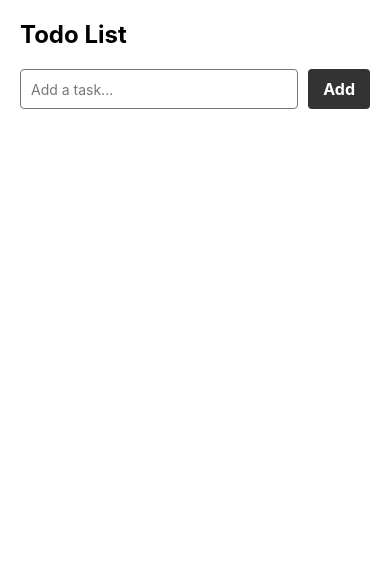
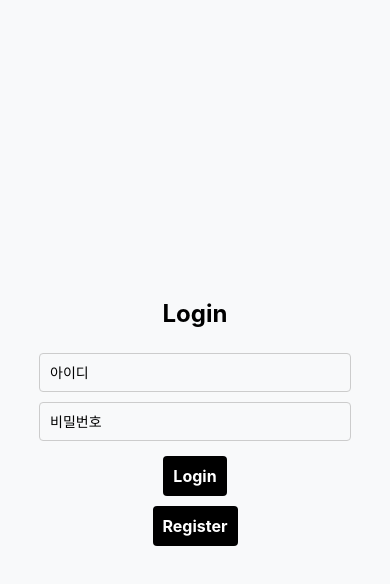
Before and after one commit to jbkim1218/todolist, a React Native app in the folder todolist/: screen / in a window 390 px wide. Shown: the top 584 px of the page. Built offline with nearby package versions, Linux system fonts and the light colour scheme.

Commit message:
Add files via upload

```diff
--- a/todolist/App.js
+++ b/todolist/App.js
@@ -1,122 +1,266 @@
 import React, { useState } from 'react';
-import { View, Text, TextInput, TouchableOpacity, StyleSheet } from 'react-native';
+import { View, Text, TextInput, TouchableOpacity, StyleSheet, FlatList, ScrollView } from 'react-native';
 
 export default function App() {
-  const [todoList, setTodoList] = useState([]);
-  const [inputText, setInputText] = useState('');
+  const [isLoggedIn, setIsLoggedIn] = useState(false);
+  const [isRegistering, setIsRegistering] = useState(false);
+  const [username, setUsername] = useState('');
+  const [password, setPassword] = useState('');
+  const [errorMessage, setErrorMessage] = useState('');
+  const [tasks, setTasks] = useState([]);
+  const [task, setTask] = useState('');
+  // 회원 정보 저장을 위한 state
+  const [users, setUsers] = useState([]);
 
-  const addTodoItem = () => {
-    if (inputText.trim() !== '') {
-      setTodoList([...todoList, { text: inputText, completed: false }]);
-      setInputText('');
+  const login = () => {
+    if (username !== '' && password !== '' && users.find((user) => user.username === username && user.password === password)) {
+      setIsLoggedIn(true);
+      setErrorMessage('');
+    } else {
+      setErrorMessage('아이디 또는 비밀번호를 잘못 입력했습니다.');
     }
   };
 
-  const toggleTodoItem = (index) => {
-    const updatedList = [...todoList];
-    updatedList[index].completed = !updatedList[index].completed;
-    setTodoList(updatedList);
+  // 회원가입 로직
+  const register = () => {
+    if (username === '' || password === '') {
+      setErrorMessage('아이디 또는 비밀번호를 설정하지 않았습니다!');
+    } else if (users.find((user) => user.username === username)) {
+      setErrorMessage('Username already exists!');
+    } else {
+      setUsers([...users, { username, password }]);
+      setIsRegistering(false);
+      setErrorMessage('');
+    }
   };
 
-  const deleteTodoItem = (index) => {
-    const updatedList = [...todoList];
-    updatedList.splice(index, 1);
-    setTodoList(updatedList);
+  const logout = () => {
+    setIsLoggedIn(false);
+    setUsername('');
+    setPassword('');
   };
 
-  return (
-    <View style={styles.container}>
-      <Text style={styles.title}>Todo List</Text>
-      <View style={styles.inputContainer}>
+  const addTask = () => {
+    if (task !== '') {
+      setTasks([...tasks, { id: tasks.length, task }]);
+      setTask('');
+    }
+  };
+
+  const deleteTask = (id) => {
+    setTasks(tasks.filter((task) => task.id !== id));
+  };
+
+  const goToRegister = () => {
+    setIsRegistering(true);
+  };
+
+  const cancelRegister = () => {
+    setIsRegistering(false);
+    setErrorMessage('');
+  };
+
+  if (isLoggedIn) {
+    return (
+      <View style={styles.container}>
+        <Text style={styles.title}>Tasks</Text>
+        <ScrollView
+          contentContainerStyle={styles.taskList}>
+          {tasks.map((task) => (
+            <View key={task.id} style={styles.taskItem}>
+              <Text style={styles.taskText}>{task.task}</Text>
+              <TouchableOpacity onPress={() => deleteTask(task.id)} style={styles.deleteButton}>
+                <Text style={styles.deleteButtonText}>Delete</Text>
+              </TouchableOpacity>
+            </View>
+          ))}
+        </ScrollView>
+
+        <TextInput
+          style={styles.taskInput}
+          value={task}
+          onChangeText={setTask}
+          placeholder="할일을 추가해 주세요!"
+        />
+        <TouchableOpacity onPress={addTask} style={styles.addButton}>
+          <Text style={styles.addButtonText}>Add Task</Text>
+        </TouchableOpacity>
+        <TouchableOpacity onPress={logout} style={styles.logoutButton}>
+          <Text style={styles.logoutButtonText}>Logout</Text>
+        </TouchableOpacity>
+      </View>
+    );
+  } else if (isRegistering) {
+    return (
+      <View style={styles.container}>
+        <Text style={styles.title}>Register</Text>
         <TextInput
           style={styles.input}
-          value={inputText}
-          onChangeText={(text) => setInputText(text)}
-          placeholder="Add a task..."
-          placeholderTextColor="#777"
+          value={username}
+          onChangeText={setUsername}
+          placeholder="아이디"
         />
-        <TouchableOpacity style={styles.addButton} onPress={addTodoItem}>
-          <Text style={styles.addButtonLabel}>Add</Text>
+        <TextInput
+          style={styles.input}
+          value={password}
+          onChangeText={setPassword}
+          placeholder="비밀번호"
+          secureTextEntry
+        />
+        <TouchableOpacity onPress={register} style={styles.registerButton}>
+          <Text style={styles.registerButtonText}>Register</Text>
         </TouchableOpacity>
+        <TouchableOpacity onPress={cancelRegister} style={styles.cancelButton}>
+          <Text style={styles.cancelButtonText}>Cancel</Text>
+        </TouchableOpacity>
+        {errorMessage !== '' && <Text style={styles.errorText}>{errorMessage}</Text>}
       </View>
-      <View>
-        {todoList.map((item, index) => (
-          <TouchableOpacity
-            key={index}
-            style={[styles.todoItem, item.completed && styles.completedTodoItem]}
-            onPress={() => toggleTodoItem(index)}
-          >
-            <Text style={styles.todoItemText}>{item.text}</Text>
-            {item.completed && <Text style={styles.completedText}>Completed</Text>}
-            <TouchableOpacity style={styles.deleteButton} onPress={() => deleteTodoItem(index)}>
-              <Text style={styles.deleteButtonText}>Delete</Text>
-            </TouchableOpacity>
-          </TouchableOpacity>
-        ))}
+    );
+  } else {
+    return (
+      <View style={styles.container}>
+        <Text style={styles.title}>Login</Text>
+        <TextInput
+          style={styles.input}
+          value={username}
+          onChangeText={setUsername}
+          placeholder="아이디"
+        />
+        <TextInput
+          style={styles.input}
+          value={password}
+          onChangeText={setPassword}
+          placeholder="비밀번호"
+          secureTextEntry
+        />
+        <TouchableOpacity onPress={login} style={styles.loginButton}>
+          <Text style={styles.loginButtonText}>Login</Text>
+        </TouchableOpacity>
+        <TouchableOpacity onPress={goToRegister} style={styles.registerButton}>
+          <Text style={styles.registerButtonText}>Register</Text>
+        </TouchableOpacity>
+        {errorMessage !== '' && <Text style={styles.errorText}>{errorMessage}</Text>}
       </View>
-    </View>
-  );
+    );
+  }
 }
+
 const styles = StyleSheet.create({
   container: {
     flex: 1,
-    backgroundColor: '#fff',
-    padding: 20,
+    backgroundColor: '#f8f9fa',
+    alignItems: 'center',
+    justifyContent: 'center',
   },
   title: {
     fontSize: 24,
     fontWeight: 'bold',
     marginBottom: 20,
   },
-  inputContainer: {
-    flexDirection: 'row',
-    marginBottom: 10,
+  taskList: {
+    flexGrow: 1,
   },
-  input: {
-    flex: 1,
-    height: 40,
-    borderWidth: 1,
-    borderColor: '#777',
-    borderRadius: 4,
-    paddingHorizontal: 10,
-    marginRight: 10,
-  },
-  addButton: {
-    backgroundColor: '#333',
-    paddingVertical: 10,
-    paddingHorizontal: 15,
-    borderRadius: 4,
-    justifyContent: 'center',
-  },
-  addButtonLabel: {
-    color: '#fff',
-    fontSize: 16,
-    fontWeight: 'bold',
-  },
-  todoItem: {
-    backgroundColor: '#f2f2f2',
-    padding: 10,
-    marginBottom: 10,
-    borderRadius: 4,
+  taskItem: {
     flexDirection: 'row',
     alignItems: 'center',
     justifyContent: 'space-between',
+    width: '80%',
+    borderBottomColor: '#ccc',
+    borderBottomWidth: 1,
+    paddingBottom: 5,
+    paddingTop: 5,
   },
-  completedTodoItem: {
-    backgroundColor: '#d9d9d9',
-  },
-  completedText: {
-    color: '#777',
-    textDecorationLine: 'line-through',
-    marginLeft: 10,
+  taskText: {
+    fontSize: 18,
   },
   deleteButton: {
-    backgroundColor: '#ff5050',
-    padding: 8,
+    backgroundColor: 'red',
+    padding: 5,
+    alignItems: 'center',
     borderRadius: 4,
   },
   deleteButtonText: {
     color: '#fff',
     fontWeight: 'bold',
   },
+  taskInput: {
+    borderWidth: 1,
+    borderColor: '#ccc',
+    borderRadius: 4,
+    width: '80%',
+    padding: 10,
+  },
+  addButton: {
+    backgroundColor: 'black',
+    padding: 10,
+    alignItems: 'center',
+    borderRadius: 4,
+    marginTop: 10,
+  },
+  addButtonText: {
+    color: '#fff',
+    fontSize: 16,
+    fontWeight: 'bold',
+  },
+  logoutButton: {
+    backgroundColor: 'black',
+    padding: 10,
+    alignItems: 'center',
+    borderRadius: 4,
+    marginTop: 10,
+  },
+  logoutButtonText: {
+    color: '#fff',
+    fontSize: 16,
+    fontWeight: 'bold',
+  },
+  input: {
+    borderWidth: 1,
+    borderColor: '#ccc',
+    borderRadius: 4,
+    width: '80%',
+    padding: 10,
+    marginTop: 5,
+    marginBottom: 5,
+  },
+  loginButton: {
+    backgroundColor: 'black',
+    padding: 10,
+    alignItems: 'center',
+    borderRadius: 4,
+    marginTop: 10,
+  },
+  loginButtonText: {
+    color: '#fff',
+    fontSize: 16,
+    fontWeight: 'bold',
+  },
+  registerButton: {
+    backgroundColor: 'black',
+    padding: 10,
+    alignItems: 'center',
+    borderRadius: 4,
+    marginTop: 10,
+  },
+  registerButtonText: {
+    color: '#fff',
+    fontSize: 16,
+    fontWeight: 'bold',
+  },
+  cancelButton: {
+    backgroundColor: 'red',
+    padding: 10,
+    alignItems: 'center',
+    borderRadius: 4,
+    marginTop: 10,
+  },
+  cancelButtonText: {
+    color: '#fff',
+    fontSize: 16,
+    fontWeight: 'bold',
+  },
+  errorText: {
+    color: 'red',
+    marginTop: 10,
+  },
 });
--- a/todolist/app.json
+++ b/todolist/app.json
@@ -1,7 +1,7 @@
 {
   "expo": {
-    "name": "homework2",
-    "slug": "snack-615451c1-5315-44e6-a26b-0823128a0347",
+    "name": "homework2-1",
+    "slug": "snack-bfaed424-9319-4d19-8d8b-32f177cee016",
     "version": "1.0.0",
     "orientation": "portrait",
     "icon": "./assets/icon.png",
```
